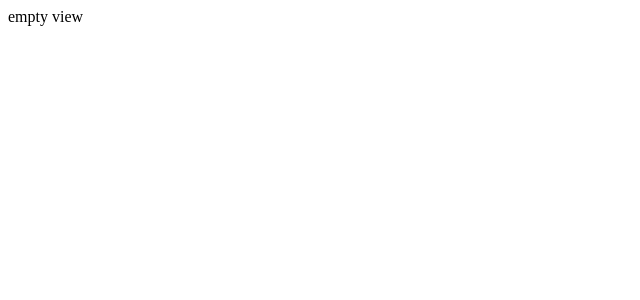
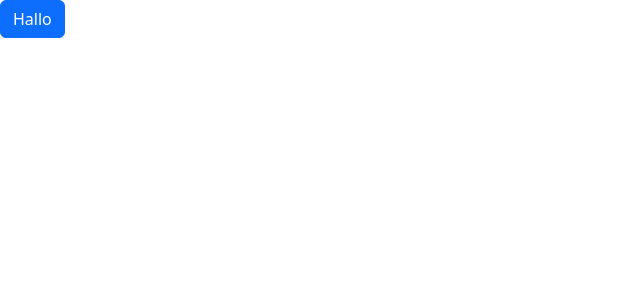
Before and after one commit to RubenDalebout/LazyStyles, a Vue app: page / in a window 1280 px wide. Shown: the top 300 px of the page, without its empty margins (0-640 px from the left). Built offline with nearby package versions, Linux system fonts and the light colour scheme.

Commit message:
Added Bootstrap 5 to the project

```diff
--- a/index.html
+++ b/index.html
@@ -3,8 +3,8 @@
   <head>
     <meta charset="UTF-8">
     <link rel="icon" href="/favicon.ico">
-    <meta name="viewport" content="width=device-width, initial-scale=1.0">
-    <title>Vite App</title>
+    <meta name="viewport" content="width=device-width, initial-scale=1, shrink-to-fit=no">
+    <title>LazyStyles</title>
   </head>
   <body>
     <div id="app"></div>
--- a/package.json
+++ b/package.json
@@ -8,6 +8,7 @@
     "preview": "vite preview"
   },
   "dependencies": {
+    "bootstrap": "^5.3.0-alpha1",
     "vue": "^3.2.45",
     "vue-router": "^4.1.6"
   },
--- a/src/main.js
+++ b/src/main.js
@@ -1,6 +1,9 @@
 import { createApp } from 'vue'
 import App from './App.vue'
 import router from './router'
+
+import 'bootstrap/dist/css/bootstrap.min.css'
+import 'bootstrap/dist/js/bootstrap.min.js'
 
 const app = createApp(App)
 
--- a/src/main.min.js
+++ b/src/main.min.js
@@ -1,2 +1,2 @@
-import{createApp}from"vue";import App from"./App.vue";import router from"./router";const app=createApp(App);app.use(router),app.mount("#app");
+import{createApp}from"vue";import App from"./App.vue";import router from"./router";import"bootstrap/dist/css/bootstrap.min.css";import"bootstrap/dist/js/bootstrap.min.js";const app=createApp(App);app.use(router),app.mount("#app");
 //# sourceMappingURL=main.min.js.map
--- a/src/views/frontpage.vue
+++ b/src/views/frontpage.vue
@@ -1,3 +1,3 @@
 <template>
-    empty view
+    <button class="btn btn-primary">Hallo</button>
 </template>
```
Also changed, not shown: 2 other files (tests, documents, lock files or other folders).
